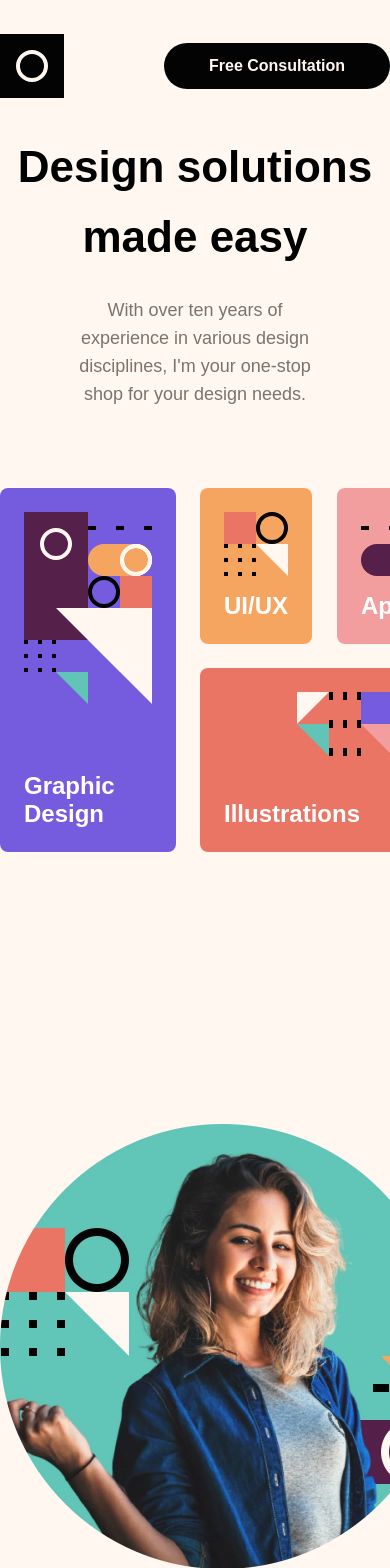
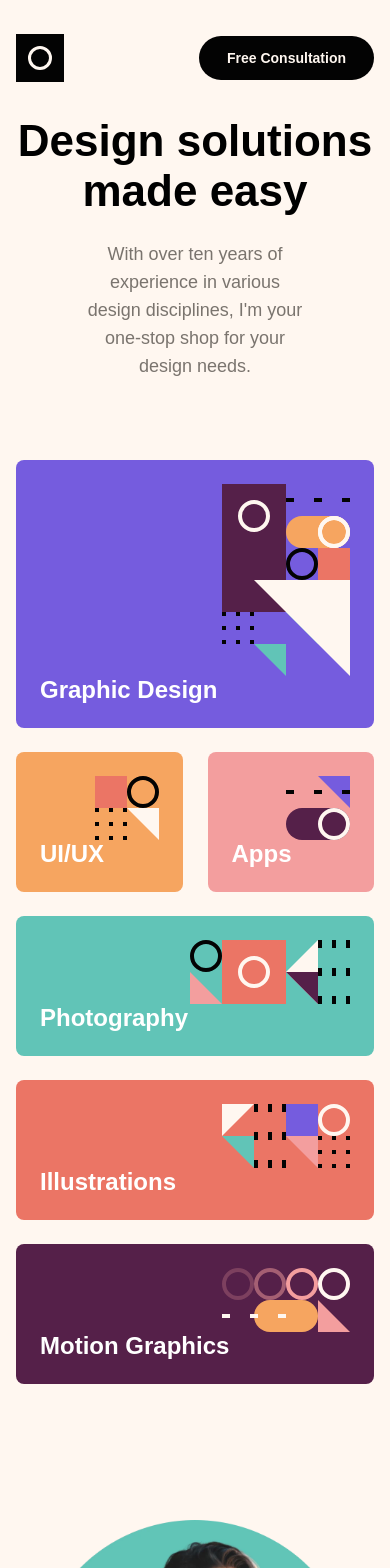
Before and after one commit to andrewkerr3956/single-page-design-portfolio, a React (Create React App) app: page / in a window 390 px wide. Shown: the top 1568 px of the page. Built offline with nearby package versions, Linux system fonts and the light colour scheme.

Commit message:
design and responsiveness fixes. begin adding carousel functionality

```diff
--- a/src/App.js
+++ b/src/App.js
@@ -19,7 +19,7 @@ function App() {
       <main>
         <section style={{ textAlign: "center" }} name="intro">
           <h1>Design solutions made easy</h1>
-          <p style={{ margin: "24px auto 80px auto", width: "65%" }}>With over ten years of experience in various design disciplines, I'm your one-stop shop for your design needs.</p>
+          <p>With over ten years of experience in various design disciplines, I'm your one-stop shop for your design needs.</p>
         </section>
         <section name="experience">
           <Grid />
@@ -30,7 +30,7 @@ function App() {
             <div className="flex-col h-75 justify-between">
               <h2>I’m Amy, and I’d love to work on your next project</h2>
               <p style={{ marginTop: "34px" }}>I love working with others to create beautiful design solutions. I’ve designed everything from brand illustrations to complete mobile apps. I’m also handy with a camera!</p>
-              <button type="button" style={{ marginTop: "32px" }} className="btn btn-lightRed w-50" aria-label="Free Consultation">Free Consultation</button>
+              <button type="button" style={{ marginTop: "32px" }} className="btn btn-lightRed" aria-label="Free Consultation">Free Consultation</button>
             </div>
           </div>
         </section>
--- a/src/assets/components/Navigation.js
+++ b/src/assets/components/Navigation.js
@@ -3,7 +3,7 @@ const Header = () => {
     return (
         <header>
             <div className="flex flex-row justify-between align-center w-100">
-                <img src={logo} alt="Logo" />
+                <img className="logo" src={logo} alt="Logo" />
                 <button className="btn btn-black" type="button" aria-label="Free Consultation">Free Consultation</button>
             </div>
         </header>
@@ -14,7 +14,7 @@ const Footer = () => {
     return (
         <footer>
             <div className="flex flex-row justify-between align-center w-100">
-                <img src={logo} alt="Logo" />
+                <img className="logo" src={logo} alt="Logo" />
                 <button className="btn btn-black" type="button" aria-label="Free Consultation">Free Consultation</button>
             </div>
         </footer>
--- /dev/null
+++ b/src/assets/scripts/carousel-control.js
@@ -0,0 +1,2 @@
+// Retrieve the slides in the "My Work" carousel
+document.getElementsByClassName("work-carousel-item");
--- a/src/assets/styles/base/_elements.scss
+++ b/src/assets/styles/base/_elements.scss
@@ -14,14 +14,30 @@ h1 {
     font-size: 56px;
     line-height: 70px;
 
-    @media screen and (max-width: 768px) {
+    @media screen and (max-width: map-get($breakpoints, "md")) {
         font-size: 44px;
+        line-height: normal;
+    }
+
+    @media screen and (max-width: map-get($breakpoints, "xs")) {
+        font-size: 36px;
+        line-height: normal;
     }
 }
 
 h2 {
     font-size: 40px;
     line-height: 51px;
+
+    @media screen and (max-width: map-get($breakpoints, "md")) {
+        font-size: 32px;
+        line-height: 40px;
+    }
+
+    @media screen and (max-width: map-get($breakpoints, "sm")) {
+        font-size: 26px;
+        line-height: normal;
+    }
 }
 
 h3 {
--- a/src/assets/styles/base/_mixins.scss
+++ b/src/assets/styles/base/_mixins.scss
@@ -3,5 +3,16 @@
     padding: 14px 45px;
     font-weight: 700;
     font-size: 16px;
+    line-height: 28px;
     color: map-get($colors, "lightCream");
+
+    @media screen and (max-width: map-get($breakpoints, "sm")) {
+        font-size: 14px;
+        padding: 8px 28px;
+    }
+
+    @media screen and (max-width: 300px) {
+        font-size: 12px;
+        padding: 2px 11px;
+    }
 }
--- a/src/assets/styles/base/_variables.scss
+++ b/src/assets/styles/base/_variables.scss
@@ -16,4 +16,12 @@ $sizes: (
     50: 50%,
     75: 75%,
     100: 100%
-)
+);
+
+$breakpoints: (
+    xs: 375px,
+    sm: 500px,
+    md: 768px,
+    lg: 1024px,
+    xl: 1440px
+);
--- a/src/assets/styles/components/_carousel.scss
+++ b/src/assets/styles/components/_carousel.scss
@@ -1,7 +1,11 @@
 .work-carousel-container {
-    width: 175vw;
-    margin-left: calc(-760px);
+    width: 200vw;
     display: inline-block;
+    transform: translateX(-56vw);
+    -webkit-transform: translateX(-56vw);
+    -o-transform: translateX(-56vw);
+    -moz-transform: translateX(-56vw);
+    -ms-transform: translateX(-56vw);
     overflow-x: clip;
     row-gap: 56px;
 }
@@ -11,7 +15,8 @@
 
     .work-carousel-item {
         height: 360px;
-        width: 540px;
+        min-width: 540px;
+        max-width: 540px;
 
         >img {
             width: 100%;
--- a/src/assets/styles/components/_grid.scss
+++ b/src/assets/styles/components/_grid.scss
@@ -6,6 +6,17 @@
     grid-template-rows: repeat(2, auto);
     column-gap: 24px;
     row-gap: 24px;
+
+    @media screen and (max-width: 850px) {
+        height: 570px;
+        grid-template-columns: repeat(2, auto);
+        grid-template-rows: repeat(3, auto);
+    }
+
+    @media screen and (max-width: 600px) {
+        height: auto;
+        grid-template-columns: auto; // One column
+    }
 }
 
 .grid-box {
@@ -38,7 +49,7 @@
 }
 
 .full-col {
-    // Takes up both rows
+    // Takes up both rows. First item in the grid
     grid-row: 1 / 3;
 }
 
--- a/src/assets/styles/components/_layout.scss
+++ b/src/assets/styles/components/_layout.scss
@@ -1,9 +1,13 @@
 .layout-container {
     background-color: map-get($colors, "lightCream");
     margin: auto;
-    width: 100%;
     max-width: 1100px;
     min-height: 100vh;
+    padding: 0 40px 0 40px;
+
+    @media screen and (max-width: map-get($breakpoints, "sm")) {
+        padding: 0 16px 0 16px;
+    }
 }
 
 // Header and Footer
@@ -15,16 +19,73 @@ footer {
     padding: 56px 0 64px 0;
 }
 
+.logo {
+    width: 64px;
+    height: 64px;
+
+    @media screen and (max-width: map-get($breakpoints, "sm")) {
+        width: 48px;
+        height: 48px;
+    }
+
+    @media screen and (max-width: 300px) {
+        width: 32px;
+        height: 32px;
+    }
+}
+
+// Intro section
+section[name="intro"] {
+    >p {
+        width: 63%;
+        margin: 24px auto 80px auto;
+    }
+}
+
 // About section
 .about-flex {
     column-gap: 125px;
     >img {
         width: 445px;
         height: 445px;
+
+        @media screen and (max-width: map-get($breakpoints, "lg")) {
+            width: 404.5px;
+            height: 404.5px;
+        }
+
+        @media screen and (max-width: map-get($breakpoints, "md")) {
+            width: 364px;
+            height: 364px;
+        }
+
+        @media screen and (max-width: calc(map-get($breakpoints, "md") - 30px )) {
+            width: 323.5px;
+            height: 323.5px;
+        }
     }
 
     div.flex-col>p {
         width: 95%;
+    }
+
+    @media screen and (max-width: map-get($breakpoints, "lg")) {
+        column-gap: 97px;
+    }
+
+    @media screen and (max-width: map-get($breakpoints, "md")) {
+        column-gap: 69px;
+    }
+
+    @media screen and (max-width: map-get($breakpoints, "sm")) {
+        // Force the direction change, row doesn't work well here at lower screen sizes.
+        flex-direction: column;
+        -ms-flex-direction: column;
+        align-items: center;
+        -ms-flex-align: center;
+        text-align: center;
+        row-gap: 40px;
+        column-gap: 0;
     }
 }
 
@@ -45,5 +106,21 @@ section[name="work"] {
         >p {
             color: map-get($colors, "lightCream");
         }
+
+        @media screen and (max-width: 896px) {
+            width: 100%;
+        }
+    }
+
+    @media screen and (max-width: 896px) {
+        flex-direction: column;
+        -ms-flex-direction: column;
+        row-gap: 25px;
+        text-align: center;
+        padding: 60px 70px 60px 70px;
+    }
+
+    @media screen and (max-width: map-get($breakpoints, "xs")) {
+        padding: 49px 24px 49px 24px;
     }
 }
```
